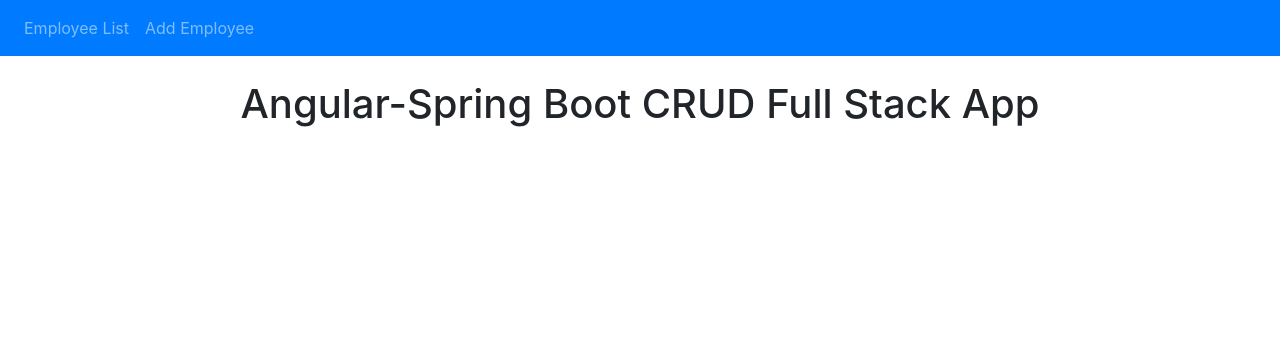
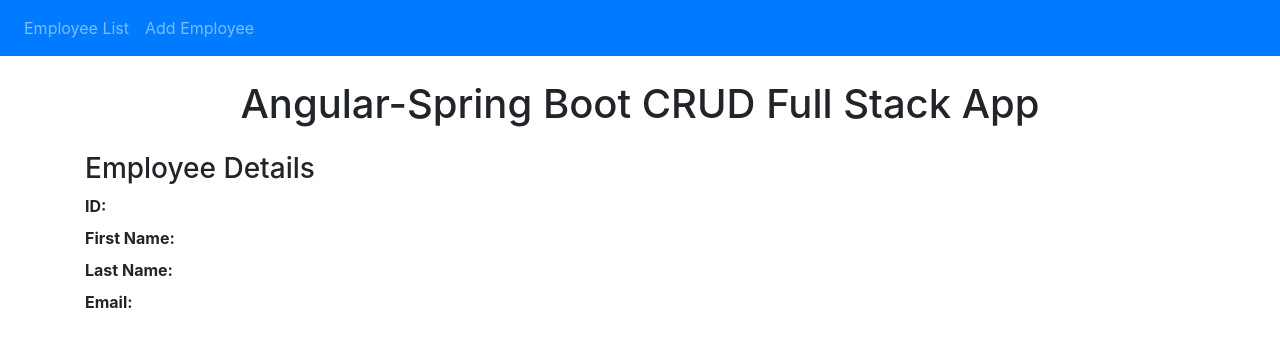
Before and after one commit to MuratKymc/employee-CRUD-frontend-with-Angular, an Angular app: page /employee-details/1 in a window 1280 px wide. Before the commit this address led to /. Shown: the top 346 px of the page. Built offline with nearby package versions, Linux system fonts and the light colour scheme; no server answers.

Commit message:
employe details added

```diff
--- a/src/app/app-routing.module.ts
+++ b/src/app/app-routing.module.ts
@@ -3,12 +3,14 @@
 import { EmployeeListComponent } from './employee-list/employee-list.component';
 import { CreateEmployeeComponent } from './create-employee/create-employee.component';
 import { UpdateEmployeeComponent } from './update-employee/update-employee.component';
+import { EmployeeDetailsComponent } from './employee-details/employee-details.component';
 
 
 const routes: Routes = [
   {path: 'employees', component: EmployeeListComponent},
   {path: 'create-employee', component: CreateEmployeeComponent},
   {path: 'update-employee/:id', component: UpdateEmployeeComponent},
+  {path: 'employee-details/:id', component: EmployeeDetailsComponent},
   {path: '', redirectTo: 'employees', pathMatch: 'full'}
 ];
 
--- a/src/app/app.module.ts
+++ b/src/app/app.module.ts
@@ -8,13 +8,15 @@
 import { AppRoutingModule } from './app-routing.module';
 import { CreateEmployeeComponent } from './create-employee/create-employee.component';
 import { UpdateEmployeeComponent } from './update-employee/update-employee.component';
+import { EmployeeDetailsComponent } from './employee-details/employee-details.component';
 
 @NgModule({
   declarations: [
     AppComponent,
     EmployeeListComponent,
     CreateEmployeeComponent,
-    UpdateEmployeeComponent
+    UpdateEmployeeComponent,
+    EmployeeDetailsComponent
   ],
   imports: [
     BrowserModule,
--- /dev/null
+++ b/src/app/employee-details/employee-details.component.html
@@ -0,0 +1,17 @@
+<h3> Employee Details</h3>
+
+
+<div>
+    <div>
+        <label> <b>ID: </b> </label> {{employee.id}}
+    </div>
+    <div>
+        <label> <b>First Name: </b> </label> {{employee.firstName}}
+    </div>
+    <div>
+        <label> <b>Last Name: </b> </label> {{employee.lastName}}
+    </div>
+    <div>
+        <label> <b>Email: </b> </label> {{employee.email}}
+    </div>
+</div>
--- /dev/null
+++ b/src/app/employee-details/employee-details.component.ts
@@ -0,0 +1,32 @@
+import { Component, OnInit } from '@angular/core';
+import { Employee } from '../employee';
+import { ActivatedRoute } from '@angular/router';
+import { EmployeeService } from '../employee.service';
+
+@Component({
+  selector: 'app-employee-details',
+  templateUrl: './employee-details.component.html',
+  styleUrls: ['./employee-details.component.css']
+})
+export class EmployeeDetailsComponent implements OnInit {
+
+  id: number;
+  employee: Employee;
+
+  constructor(
+    private route: ActivatedRoute,
+    private employeeService: EmployeeService
+    ){}
+
+
+  ngOnInit(): void {
+
+    this.id = this.route.snapshot.params['id'];
+
+    this.employee = new Employee();
+    this.employeeService.getEmployeeById(this.id).subscribe( data => {
+      this.employee= data;
+    })
+  }
+
+}
--- a/src/app/employee-list/employee-list.component.html
+++ b/src/app/employee-list/employee-list.component.html
@@ -17,10 +17,16 @@
             <td>
 
                 <div>
-                    <button type="button" (click)="updateEmployee(employee.id)" class="btn btn-info btn-sm">
+                    <button type="button" (click)="employeeDetails(employee.id)" class="btn btn-secondary btn-sm">
+                        Details</button>
+
+                    <button type="button" (click)="updateEmployee(employee.id)" class="btn btn-info btn-sm ms-2">
                         Update</button>
-                    <button type="button" (click)="deleteEmployee(employee.id)" class="btn btn-danger btn-sm ms-1">
+
+                    <button type="button" (click)="deleteEmployee(employee.id)" class="btn btn-danger btn-sm ms-2">
                         Delete</button>
+
+
                 </div>
             </td>
         </tr>
--- a/src/app/employee-list/employee-list.component.ts
+++ b/src/app/employee-list/employee-list.component.ts
@@ -31,6 +31,12 @@
     });
   }
 
+
+  employeeDetails(id: number){
+    this.router.navigate(['employee-details', id]);
+  }
+
+
   updateEmployee(id: number){
     this.router.navigate(['update-employee', id]);
   }
```
Also changed, not shown: src/app/employee-details/employee-details.component.css (added), 1 other file (tests, documents, lock files or other folders).
